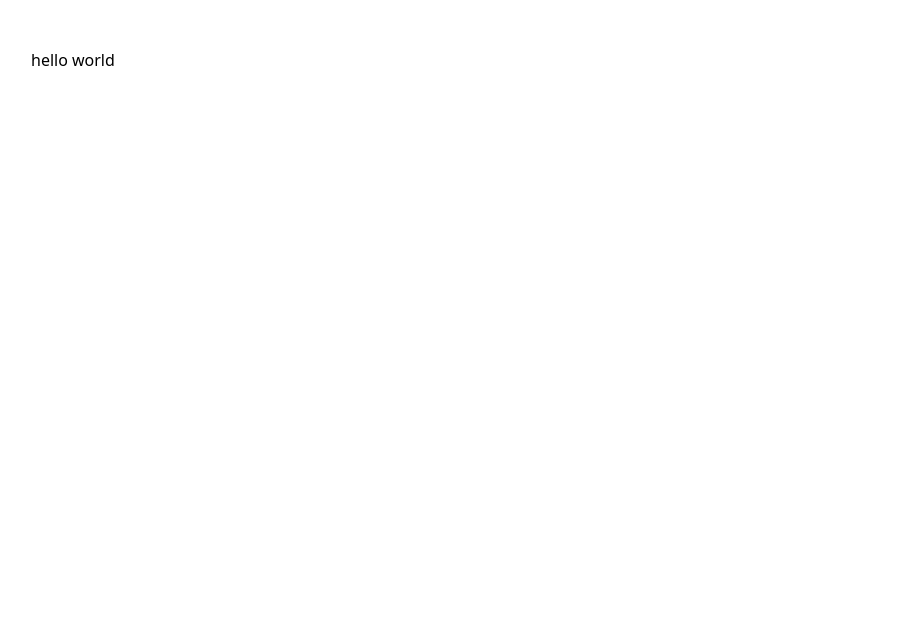
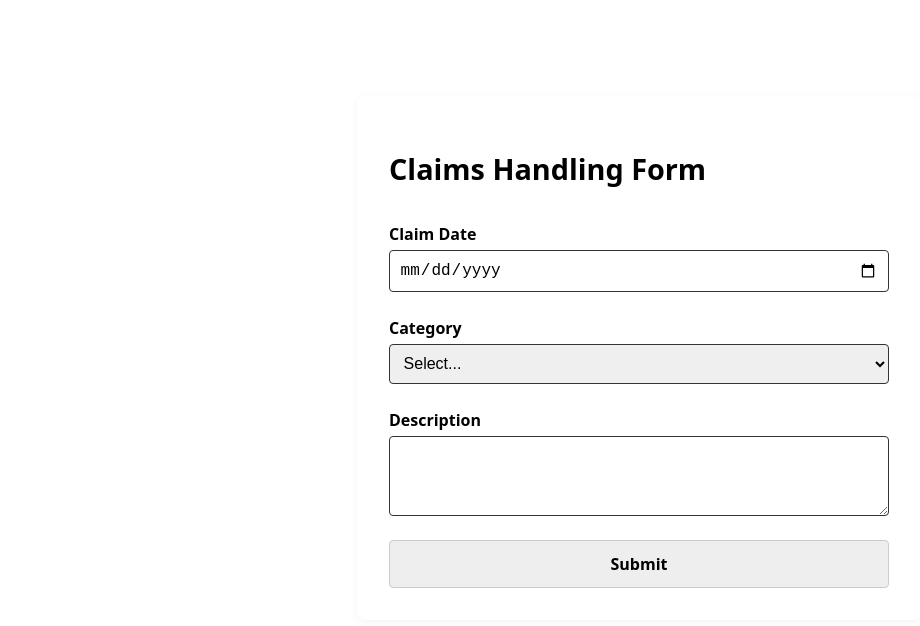
Before and after one commit to rveruna/utility-warehouse, a React (Vite) app: page / in a window 1280 px wide. Shown: the top 626 px of the page, without its empty margins (1-921 px from the left). Built offline with nearby package versions, Linux system fonts and the light colour scheme.

Commit message:
chore: convert ClaimsForm to static dummy UI

```diff
--- a/src/App.tsx
+++ b/src/App.tsx
@@ -1,12 +1,11 @@
 import "./App.css";
+import { ClaimsForm } from "./components/ClaimsForm";
 
 function App() {
   return (
-    <>
-      <div className="card">
-        <p>hello world</p>
-      </div>
-    </>
+    <main>
+      <ClaimsForm />
+    </main>
   );
 }
 
--- /dev/null
+++ b/src/components/ClaimsForm.css
@@ -0,0 +1,71 @@
+.claims-container {
+  background-color: #fff;
+  padding: 2rem;
+  max-width: 500px;
+  margin: 4rem auto;
+  border-radius: 8px;
+  font-family: system-ui, sans-serif;
+  color: #000;
+  box-shadow: 0 2px 8px rgba(0, 0, 0, 0.05);
+}
+
+.claims-title {
+  font-size: 1.8rem;
+  margin-bottom: 2rem;
+  font-weight: 600;
+}
+
+.claims-form {
+  display: flex;
+  flex-direction: column;
+  gap: 1.5rem;
+}
+
+.claims-field {
+  display: flex;
+  flex-direction: column;
+}
+
+.claims-label {
+  font-weight: 600;
+  margin-bottom: 0.25rem;
+}
+
+.claims-input,
+.claims-select,
+.claims-textarea {
+  padding: 0.6rem;
+  border: 1px solid #333;
+  border-radius: 4px;
+  width: 100%;
+  box-sizing: border-box;
+}
+
+.claims-textarea {
+  min-height: 80px;
+}
+
+.claims-button {
+  background: #eee;
+  border: 1px solid #ccc;
+  border-radius: 4px;
+  padding: 0.75rem;
+  font-weight: 600;
+  cursor: pointer;
+}
+
+.claims-list {
+  margin-top: 2rem;
+}
+
+.claims-list h2 {
+  font-size: 1.2rem;
+}
+
+.claims-list ul {
+  padding-left: 1.2rem;
+}
+
+.claims-list li {
+  margin-bottom: 0.5rem;
+}
--- /dev/null
+++ b/src/components/ClaimsForm.tsx
@@ -0,0 +1,43 @@
+import "./ClaimsForm.css";
+
+const categories = ["Theft", "Accidental Damage", "Loss"];
+
+export function ClaimsForm() {
+  return (
+    <div className="claims-container">
+      <h1 className="claims-title">Claims Handling Form</h1>
+
+      <form className="claims-form">
+        <div className="claims-field">
+          <label htmlFor="date" className="claims-label">
+            Claim Date
+          </label>
+          <input id="date" type="date" className="claims-input" />
+        </div>
+
+        <div className="claims-field">
+          <label htmlFor="category" className="claims-label">
+            Category
+          </label>
+          <select id="category" className="claims-select">
+            <option value="">Select...</option>
+            {categories.map((cat) => (
+              <option key={cat}>{cat}</option>
+            ))}
+          </select>
+        </div>
+
+        <div className="claims-field">
+          <label htmlFor="description" className="claims-label">
+            Description
+          </label>
+          <textarea id="description" className="claims-textarea" />
+        </div>
+
+        <button type="submit" className="claims-button">
+          Submit
+        </button>
+      </form>
+    </div>
+  );
+}
```
